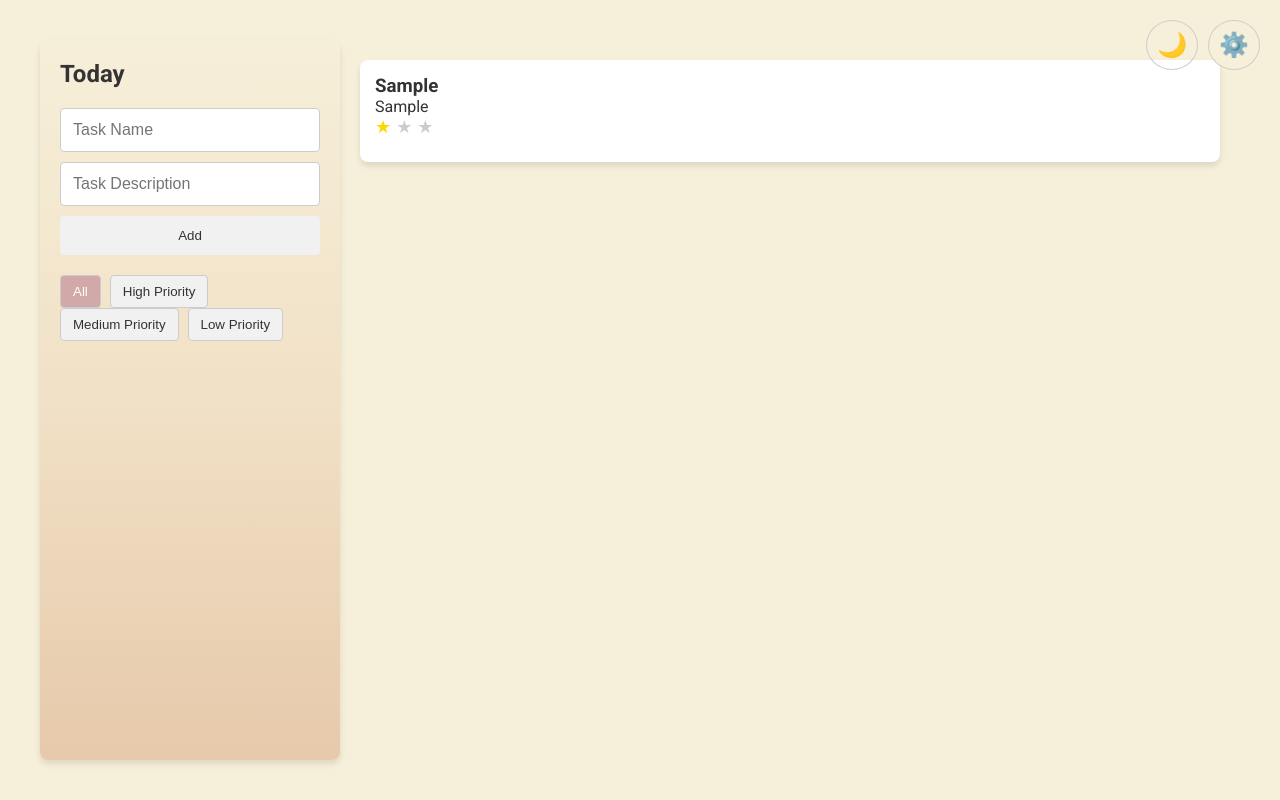
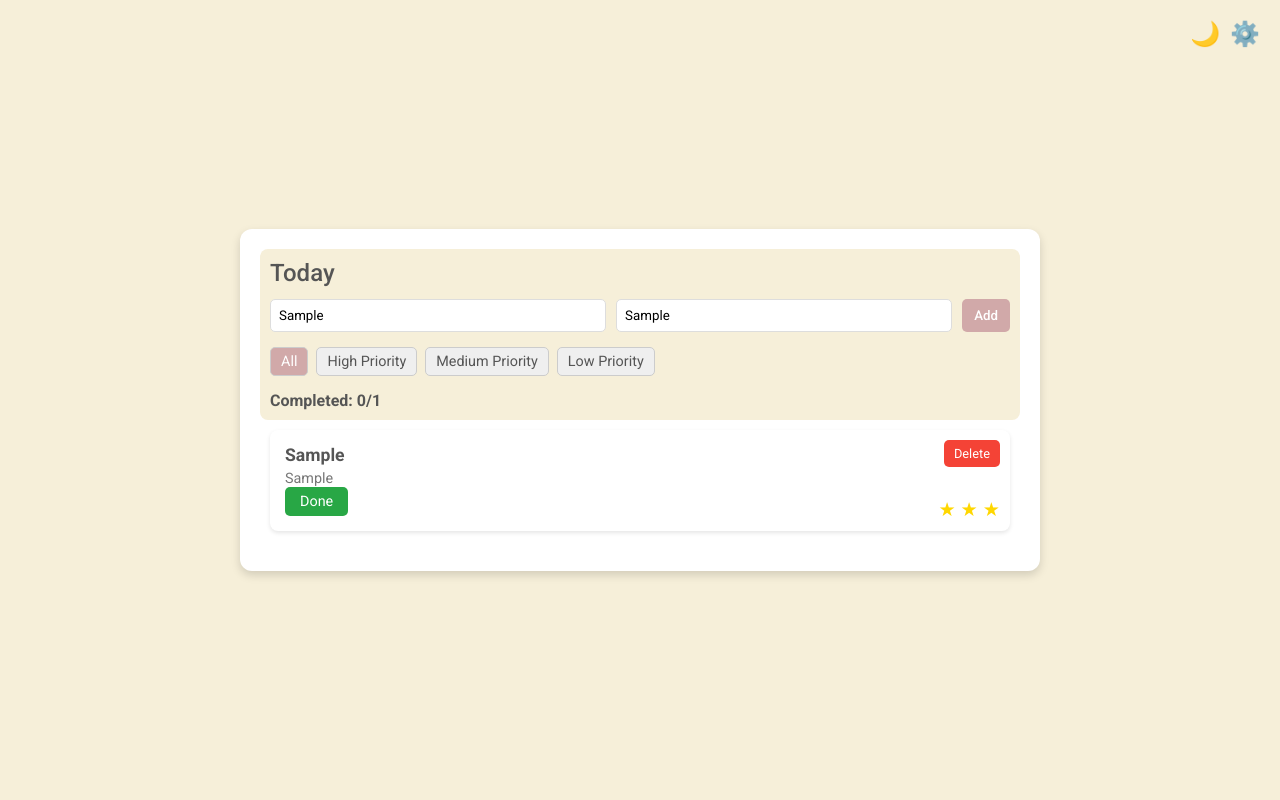
Before and after one commit to stweeeezy1/todo-list, a plain HTML site: page Public/main.html in a window 1280 px wide. Both pictures are taken after typing "Sample", "Sample" into the empty fields and a click on the button "Add". Drawn offline with Linux system fonts and the light colour scheme.

Commit message:
did new demo main

```diff
--- a/Public/main.css
+++ b/Public/main.css
@@ -1,110 +1,107 @@
 * {
+    box-sizing: border-box;
     margin: 0;
     padding: 0;
-    box-sizing: border-box;
+    font-family: 'Roboto', sans-serif;
 }
 
 body {
-    font-family: 'Roboto', sans-serif;
     display: flex;
     justify-content: center;
-    align-items: flex-start;
-    min-height: 100vh;
-    flex-direction: column;
-    transition: background-color 0.3s, color 0.3s;
+    align-items: center;
+    height: 100vh;
+    transition: background-color 0.4s, color 0.4s;
 }
 
 body.light-theme {
     background-color: #f6efd9;
-    color: #333;
 }
 
 body.dark-theme {
     background-color: #333;
-    color: #f4f4f4;
 }
 
 .main-content {
     display: flex;
+    max-width: 800px;
     width: 100%;
-    max-width: 1400px;
-    padding: 40px;
-    flex-direction: row;
-    min-height: 100vh;
+    padding: 20px;
+    background-color: #ffffff;
+    border-radius: 12px;
+    box-shadow: 0px 4px 10px rgba(0, 0, 0, 0.15);
+    flex-direction: column;
+    transition: background-color 0.3s ease, color 0.3s ease;
 }
 
 .left-panel {
-    width: 25%;
-    background: linear-gradient(180deg, #f6efd9, #f1e1c6, #e7c9ab);
-    padding: 20px;
+    flex: 1;
+    padding: 10px;
+    background-color: #f6efd9;
     border-radius: 8px;
-    box-shadow: 0 4px 6px rgba(0, 0, 0, 0.1);
     transition: background-color 0.3s ease, color 0.3s ease;
 }
 
-.left-panel button {
-    color: #333;
-    background-color: #f1f1f1;
-    transition: color 0.3s ease, background-color 0.3s ease;
-}
-
 body.dark-theme .left-panel {
-    background: linear-gradient(180deg, #333, #444, #555);
-}
-
-body.dark-theme .left-panel button {
-    color: white;
     background-color: #444;
 }
 
-body.dark-theme .filter-btn.active,
-body.light-theme .filter-btn.active {
-    background-color: #d1a9a9;
-    color: white;
-}
-
-body.dark-theme .add-btn {
-    background-color: #c49595;
+h2 {
+    font-weight: 500;
+    color: #555;
+    margin-bottom: 12px;
 }
 
 .task-input {
     display: flex;
-    flex-direction: column;
     gap: 10px;
-    margin-bottom: 20px;
+    margin-bottom: 15px;
 }
 
-.task-input input {
-    padding: 12px;
-    border-radius: 4px;
-    border: 1px solid #ccc;
-    font-size: 16px;
+.task-input input[type="text"] {
+    padding: 8px;
+    border-radius: 5px;
+    border: 1px solid #ddd;
+    flex-grow: 1;
 }
 
 .add-btn {
-    padding: 12px 16px;
+    padding: 8px 12px;
     background-color: #d1a9a9;
+    border: none;
     color: white;
-    border: none;
-    border-radius: 4px;
+    border-radius: 5px;
     cursor: pointer;
+    font-weight: 500;
+    transition: background-color 0.3s;
 }
 
 .add-btn:hover {
     background-color: #c49595;
 }
 
+body.dark-theme .add-btn {
+    background-color: #7c6060;
+}
+
 .filters {
-    margin-bottom: 20px;
+    display: flex;
+    gap: 8px;
+    margin-bottom: 15px;
 }
 
 .filter-btn {
-    padding: 8px 12px;
-    background-color: #f1f1f1;
+    padding: 5px 10px;
     border: 1px solid #ccc;
-    border-radius: 4px;
-    margin-right: 5px;
+    border-radius: 5px;
     cursor: pointer;
+    font-size: 0.9em;
+    color: #555;
+    transition: all 0.3s;
+}
+
+body.dark-theme .filter-btn {
+    color: #f1f1f1;
+    background-color: #444444;
 }
 
 .filter-btn.active {
@@ -117,112 +114,168 @@ body.dark-theme .add-btn {
 }
 
 .task-list-container {
-    width: 75%;
-    padding: 20px;
-    display: flex;
-    flex-direction: column;
+    flex: 2;
+    padding: 10px;
 }
 
 .task-list {
     list-style-type: none;
-    padding: 0;
 }
 
 .task-item {
-    width: 100%;
+    display: flex;
+    justify-content: space-between;
+    align-items: flex-start;
     background-color: #fff;
+    padding: 15px;
+    margin-bottom: 10px;
     border-radius: 8px;
-    box-shadow: 0 4px 6px rgba(0, 0, 0, 0.1);
-    display: flex;
-    flex-direction: column;
-    align-items: flex-start;
-    justify-content: flex-start;
-    padding: 15px;
-    text-align: left;
+    box-shadow: 0 2px 4px rgba(0, 0, 0, 0.1);
+    word-break: break-word;
     position: relative;
-    word-wrap: break-word;
-    white-space: normal;
-    font-size: 16px;
-    transition: transform 0.3s ease-in-out;
-    margin-bottom: 20px;
+    transition: background-color 0.3s ease, color 0.3s ease;
 }
 
 body.dark-theme .task-item {
-    background-color: #2c2c2c;
+    background-color: #636262;
     color: white;
 }
 
-body.dark-theme {
-    background-color: #333;
-    color: #fff;
+.task-item.completed {
+    background-color: #d1e7dd;
+    color: #4d6c5c;
+    text-decoration: line-through;
+}
+
+.task-content {
+    display: flex;
+    flex-direction: column;
+    width: 100%;
+}
+
+.task-title {
+    font-size: 1.1em;
+    font-weight: bold;
+    color: #555;
+}
+
+.task-description {
+    font-size: 0.9em;
+    color: #777;
+    margin-top: 5px;
+}
+
+.complete-btn {
+    padding: 6px 15px;
+    background-color: #28a745;
+    color: white;
+    border: none;
+    border-radius: 5px;
+    cursor: pointer;
+    font-size: 0.9em;
+    transition: background-color 0.3s ease;
+}
+
+.complete-btn:hover {
+    background-color: #218838;
+}
+
+body.dark-theme .complete-btn {
+    background-color: #6c757d;
+}
+
+body.dark-theme .complete-btn:hover {
+    background-color: #5a6268;
+}
+
+.delete-btn {
+    position: absolute;
+    top: 10px;
+    right: 10px;
+    background-color: #f44336;
+    color: white;
+    border: none;
+    border-radius: 5px;
+    cursor: pointer;
+    padding: 6px 10px;
+    font-size: 0.8em;
+    transition: background-color 0.3s;
+}
+
+.delete-btn:hover {
+    background-color: #d32f2f;
 }
 
 .star-rating {
+    position: absolute;
+    bottom: 10px;
+    right: 10px;
     display: flex;
     gap: 5px;
-    margin-bottom: 10px;
 }
 
 .star {
+    font-size: 1.2em;
+    color: #ffd700;
     cursor: pointer;
-    color: #ccc;
-    font-size: 18px;
+    transition: color 0.3s;
 }
 
-.star.active {
-    color: gold;
+.star:hover {
+    color: #ffcc00;
+}
+
+.completed-tasks {
+    font-weight: bold;
+    color: #555;
+    margin-top: 15px;
 }
 
 .fixed-icons {
-    position: fixed;
+    position: absolute;
     top: 20px;
     right: 20px;
     display: flex;
     gap: 10px;
-    z-index: 100;
 }
 
-.theme-toggle-btn,
-.settings-btn {
-    font-size: 24px;
-    padding: 10px;
+.theme-toggle-btn, .settings-btn {
     background: none;
-    border: 1px solid #ccc;
-    border-radius: 50%;
+    border: none;
+    font-size: 1.5rem;
     cursor: pointer;
-    transition: background-color 0.3s, color 0.3s;
+    transition: color 0.3s;
 }
 
-.theme-toggle-btn:hover,
-.settings-btn:hover {
-    background-color: #d1a9a9;
+body.dark-theme .main-content {
+    background-color: #444;
+}
+
+body.dark-theme h2 {
+    color: #e7e7e7;
+}
+
+body.dark-theme .completed-tasks {
+    color: #d8d6d6;
+}
+
+body.dark-theme .task-title {
+    color: #ffffff;
+}
+
+body.dark-theme .task-description {
+    color: #e4e3e3;
+}
+
+body.dark-theme .filter-btn.active {
+    background-color: #c4c2ce;
     color: white;
 }
 
-.left-panel h2 {
-    margin-bottom: 20px;
+body.dark-theme .complete-btn {
+    background-color: #28a745;
 }
 
-.left-panel {
-    border-bottom: none;
+body.dark-theme .task-item.completed {
+    background-color: #2c5a45;
 }
-
-@media (max-width: 800px) {
-    .main-content {
-        flex-direction: column;
-        align-items: center;
-    }
-
-    .left-panel {
-        width: 100%;
-        margin-bottom: 20px;
-    }
-
-    .task-list-container {
-        width: 100%;
-    }
-
-    .task-item {
-        width: 100%;
-    }
-}
--- a/Public/main.html
+++ b/Public/main.html
@@ -28,6 +28,9 @@
                 <button class="filter-btn" id="filter-medium-priority" data-priority="2">Medium Priority</button>
                 <button class="filter-btn" id="filter-low-priority" data-priority="1">Low Priority</button>
             </div>
+            <div class="completed-tasks">
+                <span id="completed-tasks">Completed: <span id="completed-count">0</span>/<span id="total-count">0</span></span>
+            </div>
         </div>
 
         <div class="task-list-container">
--- a/Public/main.js
+++ b/Public/main.js
@@ -1,111 +1,135 @@
 "use strict";
 
-document.addEventListener("DOMContentLoaded", () => {
-  const taskNameInput = document.querySelector("#task-name");
-  const taskInput = document.querySelector("#task-input");
-  const addTaskButton = document.querySelector(".add-btn");
-  const taskList = document.querySelector(".task-list");
-  const filterButtons = document.querySelectorAll(".filter-btn");
-  let selectedPriority = 1; // Default priority is 1 star
-  const tasks = [];
+document.getElementById("add-task-btn").addEventListener("click", function () {
+  const taskName = document.getElementById("task-name").value;
+  const taskDescription = document.getElementById("task-input").value;
 
-  const themeToggleButton = document.querySelector(".theme-toggle-btn");
-  const settingsButton = document.querySelector(".settings-btn");
+  if (!taskName || !taskDescription) return;
 
-  themeToggleButton.addEventListener("click", () => {
-    document.body.classList.toggle("dark-theme");
-    document.body.classList.toggle("light-theme");
+  const taskList = document.getElementById("task-list");
 
-    if (document.body.classList.contains("dark-theme")) {
-      themeToggleButton.textContent = "🌞";
-    } else {
-      themeToggleButton.textContent = "🌙";
-    }
+  const taskItem = document.createElement("li");
+  taskItem.classList.add("task-item");
+
+  const taskContent = document.createElement("div");
+  taskContent.classList.add("task-content");
+
+  const taskTitle = document.createElement("div");
+  taskTitle.classList.add("task-title");
+  taskTitle.innerText = taskName;
+
+  const taskDescriptionDiv = document.createElement("div");
+  taskDescriptionDiv.classList.add("task-description");
+  taskDescriptionDiv.innerText = taskDescription;
+
+  const taskActions = document.createElement("div");
+  taskActions.classList.add("task-actions");
+
+  const completeBtn = document.createElement("button");
+  completeBtn.classList.add("complete-btn");
+  completeBtn.innerText = "Done";
+  completeBtn.addEventListener("click", function () {
+    taskItem.classList.toggle("completed");
+    updateCompletedCount();
   });
 
-  taskInput.addEventListener("keydown", (e) => {
-    if (e.key === "Enter") {
-      addTask();
-    }
+  const deleteBtn = document.createElement("button");
+  deleteBtn.classList.add("delete-btn");
+  deleteBtn.innerText = "Delete";
+  deleteBtn.addEventListener("click", function () {
+    taskItem.remove();
+    updateCompletedCount();
   });
 
-  addTaskButton.addEventListener("click", () => {
-    addTask();
+  taskActions.appendChild(completeBtn);
+  taskActions.appendChild(deleteBtn);
+
+  taskContent.appendChild(taskTitle);
+  taskContent.appendChild(taskDescriptionDiv);
+  taskContent.appendChild(taskActions);
+
+  taskItem.appendChild(taskContent);
+
+  const starRating = document.createElement("div");
+  starRating.classList.add("star-rating");
+
+  let selectedStars = 0;
+
+  for (let i = 1; i <= 3; i++) {
+    const star = document.createElement("span");
+    star.classList.add("star");
+    star.innerHTML = "&#9733;";
+    star.setAttribute("data-value", i);
+    star.addEventListener("click", function () {
+      setTaskPriority(taskItem, i);
+      selectedStars = i;
+      updateStarDisplay(taskItem, selectedStars);
+    });
+    starRating.appendChild(star);
+  }
+
+  taskItem.appendChild(starRating);
+  taskList.appendChild(taskItem);
+
+  updateCompletedCount();
+});
+
+function updateCompletedCount() {
+  const totalCount = document.querySelectorAll(".task-item").length;
+  const completedCount = document.querySelectorAll(
+    ".task-item.completed"
+  ).length;
+  document.getElementById("completed-count").innerText = completedCount;
+  document.getElementById("total-count").innerText = totalCount;
+}
+
+document
+  .getElementById("theme-toggle-btn")
+  .addEventListener("click", function () {
+    document.body.classList.toggle("dark-theme");
+    const themeBtn = document.getElementById("theme-toggle-btn");
+    themeBtn.innerText = document.body.classList.contains("dark-theme")
+      ? "🌞"
+      : "🌙";
   });
 
-  function addTask() {
-    const taskName = taskNameInput.value.trim();
-    const taskDescription = taskInput.value.trim();
+document.querySelectorAll(".filter-btn").forEach((button) => {
+  button.addEventListener("click", function () {
+    document
+      .querySelectorAll(".filter-btn")
+      .forEach((btn) => btn.classList.remove("active"));
+    button.classList.add("active");
 
-    if (taskName === "" || taskDescription === "") {
-      return;
-    }
+    const priority = button.dataset.priority;
+    const tasks = document.querySelectorAll(".task-item");
 
-    const task = {
-      name: taskName,
-      description: taskDescription,
-      priority: selectedPriority,
-    };
-
-    tasks.push(task);
-    renderTasks();
-
-    taskNameInput.value = "";
-    taskInput.value = "";
-  }
-
-  function renderTasks(filter = "all") {
-    taskList.innerHTML = "";
-    let filteredTasks = tasks;
-
-    if (filter !== "all") {
-      filteredTasks = tasks.filter(
-        (task) => task.priority === parseInt(filter)
-      );
-    }
-
-    filteredTasks.forEach((task, index) => {
-      const taskItem = document.createElement("li");
-      taskItem.classList.add("task-item");
-      taskItem.innerHTML = `
-        <h3>${task.name}</h3>
-        <p>${task.description}</p>
-        <div class="star-rating" data-index="${index}">
-          ${createStarRating(task.priority)}
-        </div>
-      `;
-      taskList.appendChild(taskItem);
-    });
-
-    document.querySelectorAll(".star").forEach((star) => {
-      star.addEventListener("click", (e) => {
-        const taskIndex = e.target.closest(".star-rating").dataset.index;
-        updateTaskPriority(taskIndex, parseInt(e.target.dataset.value));
-      });
-    });
-  }
-
-  function createStarRating(priority) {
-    let stars = "";
-    for (let i = 1; i <= 3; i++) {
-      const starClass = i <= priority ? "active" : "";
-      stars += `<span class="star ${starClass}" data-value="${i}">★</span>`;
-    }
-    return stars;
-  }
-
-  function updateTaskPriority(index, priority) {
-    tasks[index].priority = priority;
-    renderTasks();
-  }
-
-  filterButtons.forEach((button) => {
-    button.addEventListener("click", () => {
-      const priority = button.dataset.priority;
-      selectedPriority = priority;
-      filterButtons.forEach((btn) => btn.classList.remove("active"));
-      button.classList.add("active");
-      renderTasks(priority);
+    tasks.forEach((task) => {
+      if (priority === "all" || task.dataset.priority === priority) {
+        task.style.display = "flex";
+      } else {
+        task.style.display = "none";
+      }
     });
   });
 });
+
+document.querySelectorAll(".task-item").forEach((task) => {
+  task.dataset.priority = Math.floor(Math.random() * 3) + 1;
+});
+
+function setTaskPriority(taskItem, priority) {
+  const stars = taskItem.querySelectorAll(".star");
+  stars.forEach((star) => {
+    star.classList.remove("active");
+  });
+
+  for (let i = 0; i < priority; i++) {
+    stars[i].classList.add("active");
+  }
+
+  taskItem.dataset.priority = priority;
+}
+
+for (let i = 0; i < selectedStars; i++) {
+  stars[i].classList.add("active");
+}
```
Also changed, not shown: 1 other file.
